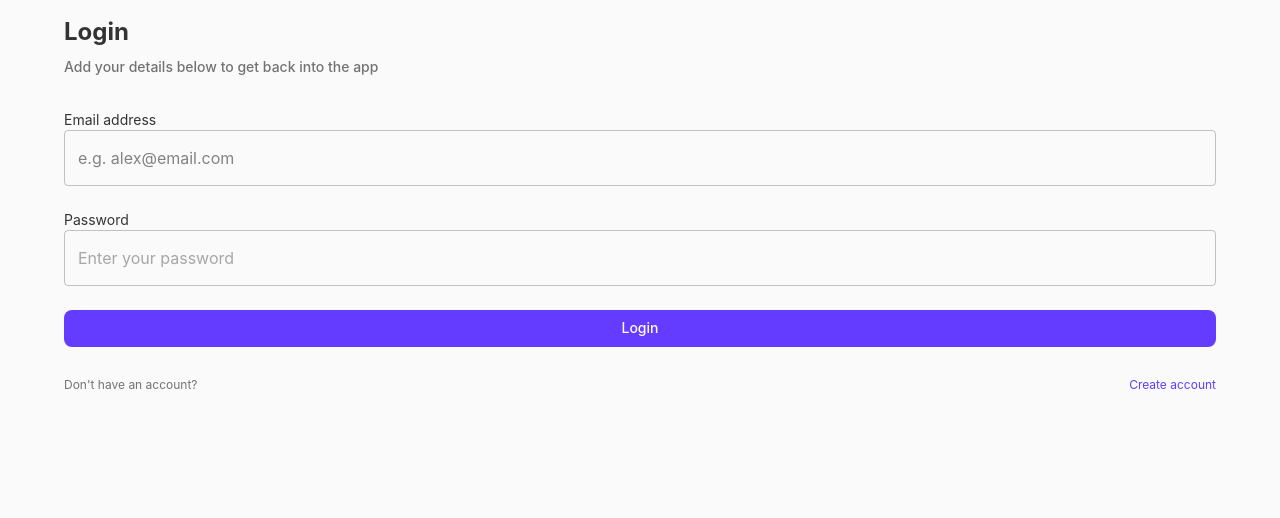
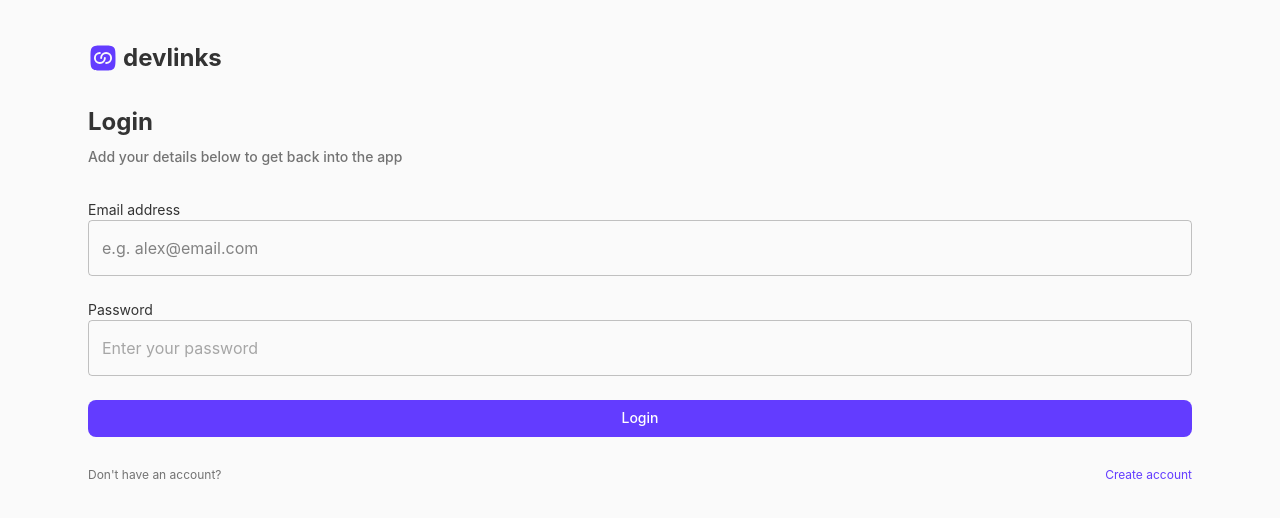
Before and after one commit to BlueElyas/link-sharing, a React (Create React App) app: page /login in a window 1280 px wide. Shown: the top 518 px of the page. Built offline with nearby package versions, Linux system fonts and the light colour scheme.

Commit message:
Added header to login page

```diff
--- a/src/pages/Login.tsx
+++ b/src/pages/Login.tsx
@@ -1,9 +1,12 @@
 import { Button, Container, InputLabel, Link, Paper, Stack, TextField, Typography } from "@mui/material";
 import theme from "../theme";
 import { NavLink } from "react-router-dom";
+import Header from "../components/main/Header";
 
 export default function Login() {
     return(
+        <Container>
+            <Header/>
             <Container>
                 <Stack gap={4}>
                     <Stack>
@@ -43,5 +46,6 @@ export default function Login() {
                     </Paper>
                 </Stack>
             </Container>
+        </Container>
     )
 }
```
Lines whose indentation alone changed are shown as unchanged.
